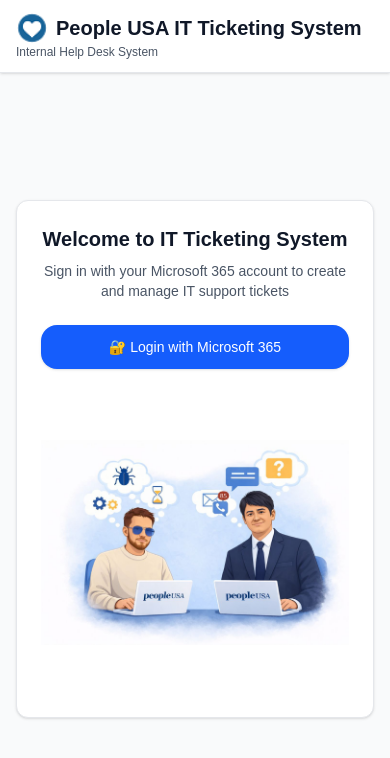
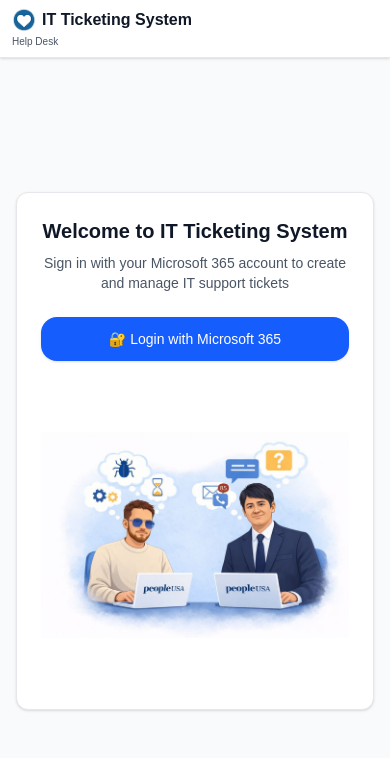
Before and after one commit to mshevkun/ticketing-system, a Next.js app: page /ticketing-system in a window 390 px wide. Shown: the top 758 px of the page. Built offline with nearby package versions, Linux system fonts and the light colour scheme; no server answers.

Commit message:
Improve header responsive design for small screens

```diff
--- a/src/app/ticketing-system/page.tsx
+++ b/src/app/ticketing-system/page.tsx
@@ -53,30 +53,35 @@
     <main className="min-h-screen bg-gray-50 flex flex-col">
       {/* Header */}
       <header className="bg-white border-b border-gray-200 shadow-sm sticky top-0 z-10">
-        <div className="max-w-7xl mx-auto px-4 sm:px-6 py-3 sm:py-4 flex flex-col sm:flex-row items-start sm:items-center justify-between gap-3 sm:gap-4">
+        <div className="max-w-7xl mx-auto px-3 sm:px-6 py-2 sm:py-4 flex flex-col sm:flex-row items-start sm:items-center justify-between gap-2 sm:gap-4">
           <div className="flex-1 min-w-0">
-            <h1 className="text-xl sm:text-2xl font-bold text-gray-900 truncate flex items-center gap-2">
+            <h1 className="text-base sm:text-xl md:text-2xl font-bold text-gray-900 flex items-center gap-1.5 sm:gap-2">
               <Image
                 src="/icons/people-usa-icon.png"
                 alt="People USA"
-                width={32}
-                height={32}
-                className="flex-shrink-0"
+                width={24}
+                height={24}
+                className="flex-shrink-0 sm:w-8 sm:h-8"
                 unoptimized
               />
-              People USA IT Ticketing System
+              <span className="hidden sm:inline">People USA IT Ticketing System</span>
+              <span className="sm:hidden">IT Ticketing System</span>
             </h1>
-            <p className="text-xs sm:text-sm text-gray-600">
-              Internal Help Desk System
+            <p className="text-[10px] sm:text-xs md:text-sm text-gray-600 mt-0.5">
+              <span className="hidden sm:inline">Internal Help Desk System</span>
+              <span className="sm:hidden">Help Desk</span>
             </p>
           </div>
           {userEmail && (
-            <div className="flex flex-col sm:flex-row items-start sm:items-center gap-3 sm:gap-4 w-full sm:w-auto">
-              <div className="text-left sm:text-right">
-                <p className="text-xs sm:text-sm font-medium text-gray-900 truncate max-w-[200px] sm:max-w-none">
-                  Welcome, {userEmail}
+            <div className="flex flex-row items-center gap-2 sm:gap-4 w-full sm:w-auto justify-between sm:justify-end">
+              <div className="text-left sm:text-right min-w-0 flex-1 sm:flex-none">
+                <p className="text-[10px] sm:text-xs md:text-sm font-medium text-gray-900 truncate">
+                  <span className="hidden sm:inline">Welcome, </span>
+                  <span className="sm:hidden">Hi, </span>
+                  <span className="hidden md:inline">{userEmail}</span>
+                  <span className="md:hidden">{userEmail.split('@')[0]}</span>
                 </p>
-                <p className="text-xs text-gray-500">
+                <p className="text-[10px] sm:text-xs text-gray-500">
                   {[
                     "cmansilla@people-usa.org",
                     "mshevkun@people-usa.org",
@@ -87,7 +92,7 @@
               </div>
               <button
                 onClick={logout}
-                className="px-3 sm:px-4 py-1.5 sm:py-2 bg-gray-600 text-white rounded-lg hover:bg-gray-700 focus:outline-none focus:ring-2 focus:ring-gray-500 focus:ring-offset-2 transition-colors text-xs sm:text-sm font-medium cursor-pointer w-full sm:w-auto"
+                className="px-2 sm:px-3 md:px-4 py-1 sm:py-1.5 md:py-2 bg-gray-600 text-white rounded-lg hover:bg-gray-700 focus:outline-none focus:ring-2 focus:ring-gray-500 focus:ring-offset-2 transition-colors text-[10px] sm:text-xs md:text-sm font-medium cursor-pointer flex-shrink-0"
               >
                 Logout
               </button>
```
